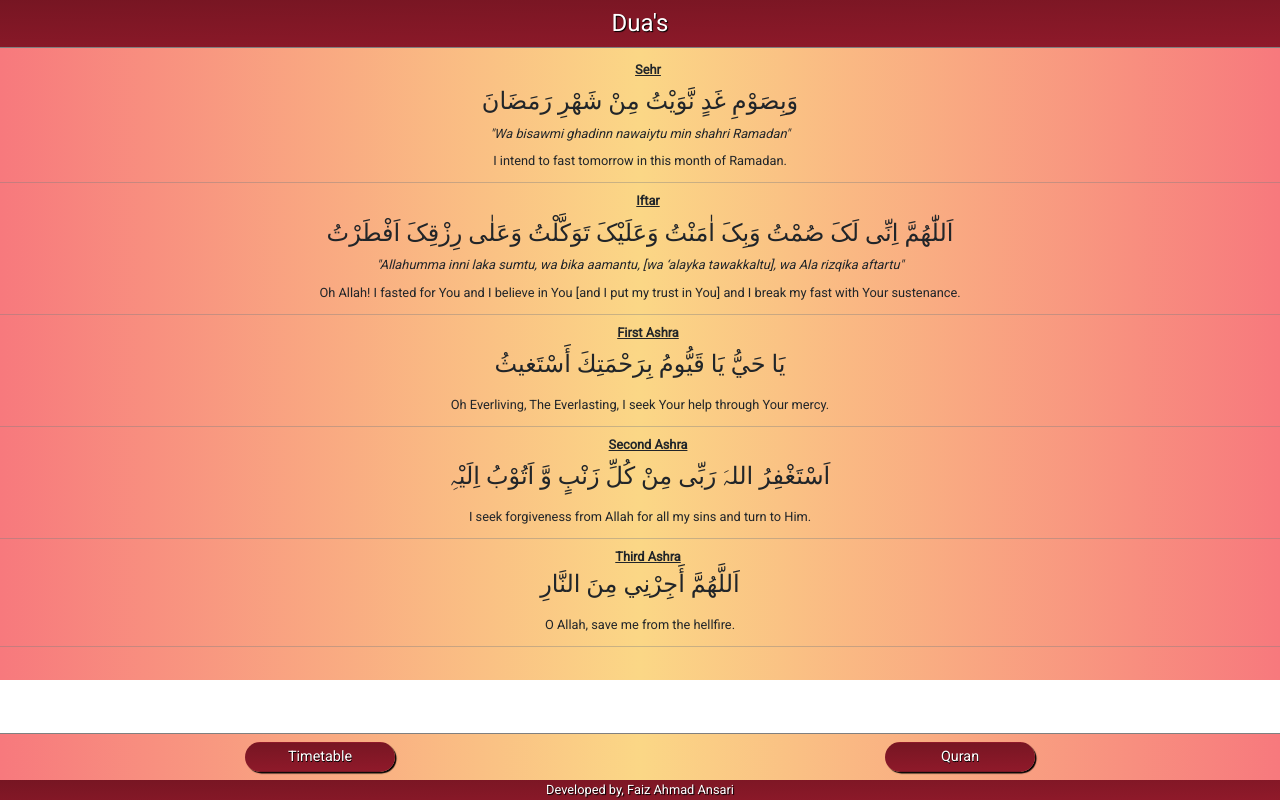
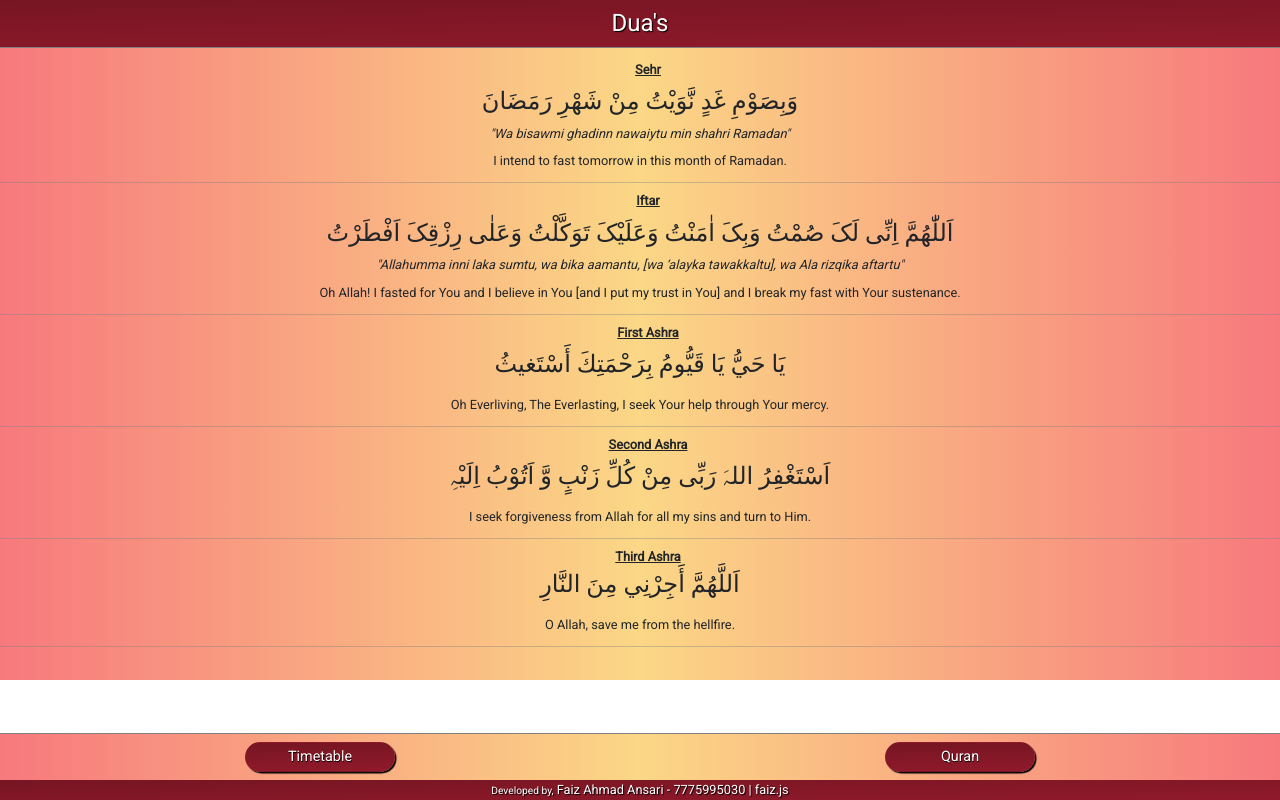
Before and after one commit to Faiz-Ahmad-Ansari/ramzan, a React (Create React App) app: page /dua in a window 1280 px wide. Built offline with nearby package versions, Linux system fonts and the light colour scheme.

Commit message:
footer update

```diff
--- a/src/components/dua.js
+++ b/src/components/dua.js
@@ -76,7 +76,7 @@ function Dua() {
                 </div>
             </div>
             <div className='footer row m-0 p-0'>
-                <div className='col-12'><span className=''>Developed by,</span> Faiz Ahmad Ansari</div>
+            <div className='col-12'><span className='small'>Developed by,</span> Faiz Ahmad Ansari - 7775995030 | faiz.js</div>
             </div>
 
         </div>
--- a/src/components/quran.js
+++ b/src/components/quran.js
@@ -159,7 +159,7 @@ class Quran extends Component {
                     </div>
                 }
                 <div className='footer row m-0 p-0'>
-                    <div className='col-12'><span className=''>Developed by,</span> Faiz Ahmad Ansari</div>
+                <div className='col-12'><span className='small'>Developed by,</span> Faiz Ahmad Ansari - 7775995030 | faiz.js</div>
                 </div>
             </div>
         );
--- a/src/components/timetable.js
+++ b/src/components/timetable.js
@@ -96,7 +96,7 @@ const Timetable = () => {
                 {/* <hr/> */}
             </div>
             <div className='footer row m-0 p-0'>
-                <div className='col-12'><span className='small'>Developed by,</span> Faiz Ahmad Ansari - 7775995030</div>
+                <div className='col-12'><span className='small'>Developed by,</span> Faiz Ahmad Ansari - 7775995030 | faiz.js</div>
             </div>
         </div>
     );
--- a/src/components/todays.js
+++ b/src/components/todays.js
@@ -151,7 +151,7 @@ function Todays() {
                 </div>
             </div>
             <div className='footer row m-0 p-0'>
-                <div className='col-12'><span className=''>Developed by,</span> Faiz Ahmad Ansari</div>
+            <div className='col-12'><span className='small'>Developed by,</span> Faiz Ahmad Ansari - 7775995030 | faiz.js</div>
             </div>
 
         </div>
```
